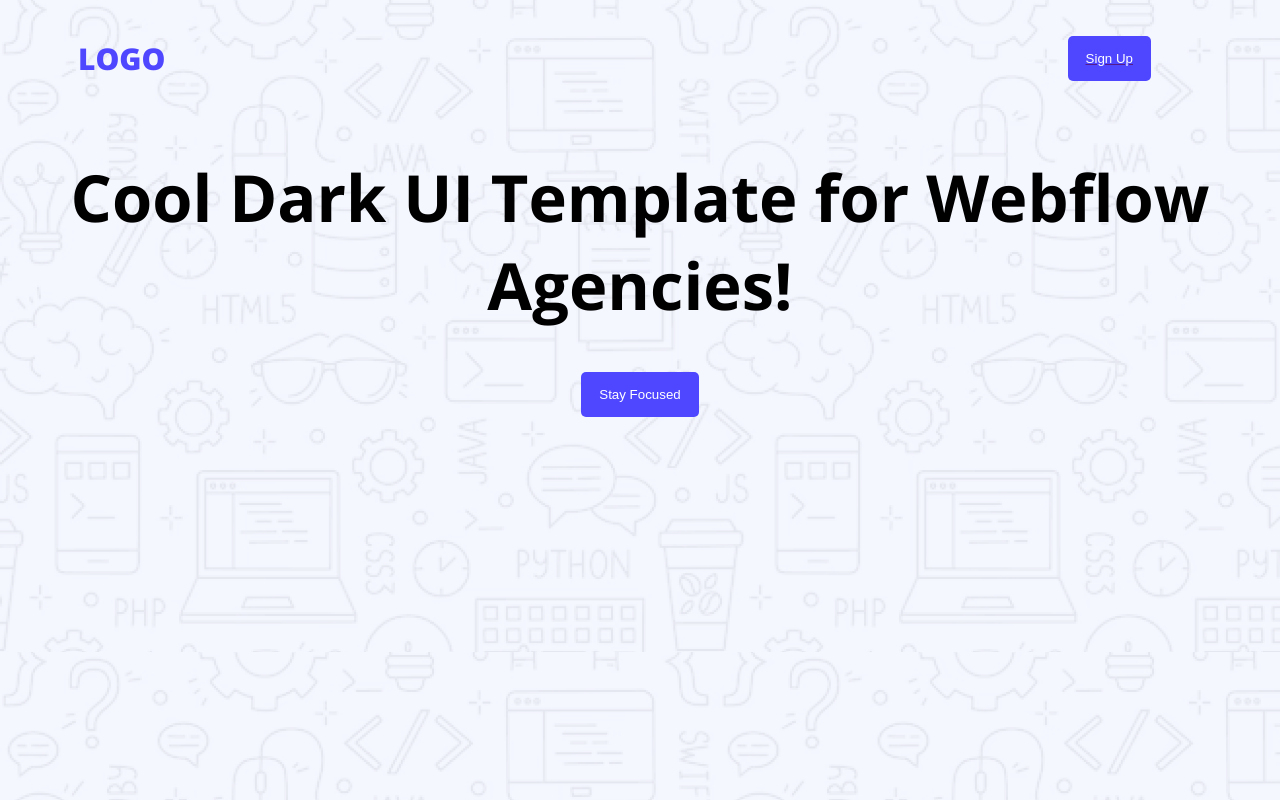
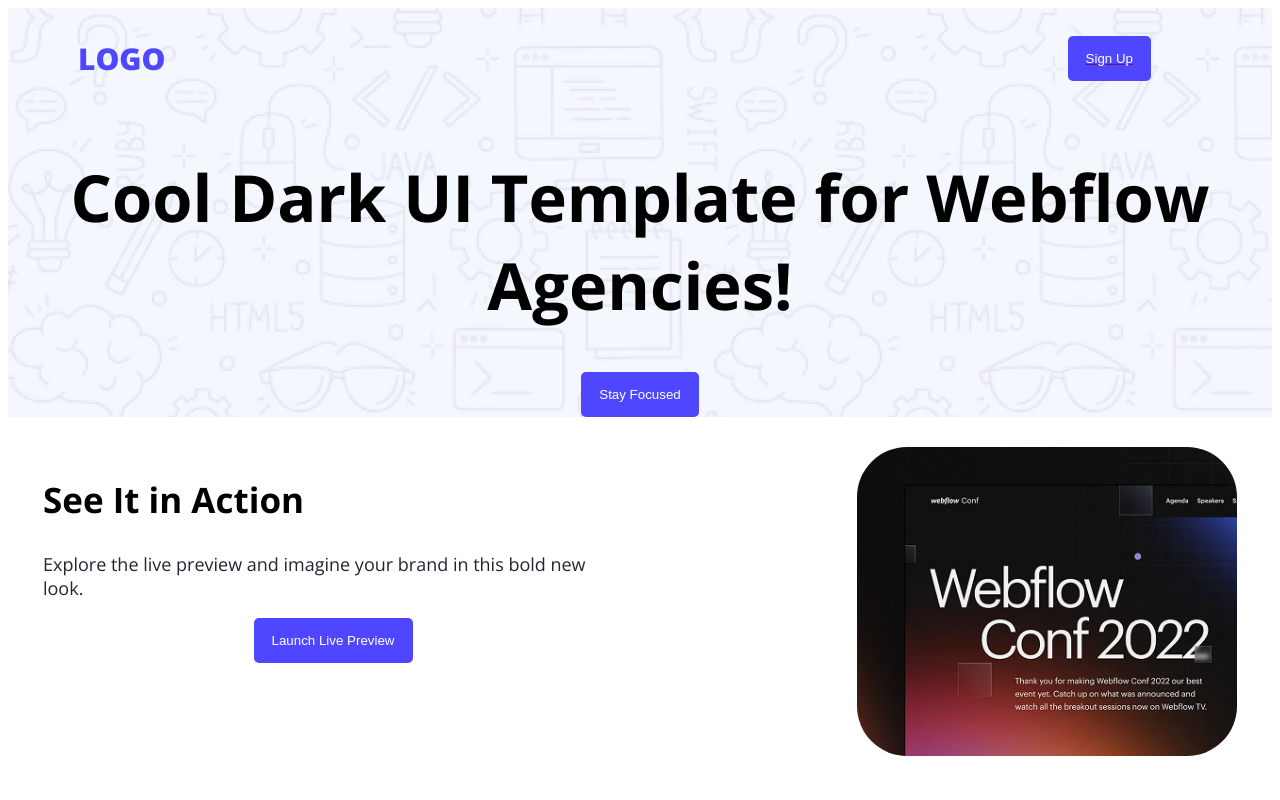
Before and after one commit to AfrozaParvin/cool-dark-ui-template, a plain HTML site: page index.html in a window 1280 px wide. Drawn offline with nearby package versions, Linux system fonts and the light colour scheme.

Commit message:
changes header background image

```diff
--- a/index.html
+++ b/index.html
@@ -11,7 +11,7 @@
     <link rel="stylesheet" href="styles/template.css">
 </head>
 <body class="open-sans-normal">
-    <header>
+    <header class="header">
         <nav>
             <h3 class="nav-title">LOGO</h3>
             <ul>
@@ -29,6 +29,15 @@
 
     </header>
     <main>
+        <section class="action">
+    <div class="action-section">
+        <h2 class="section-title">See It in Action</h2>
+        <p class="section-description">Explore the live preview and imagine your brand in this bold new look.</p>
+         <button class="btn-primary">Launch Live Preview</button>
+     </div>
+     <img class="action-pic" src="images/wc-mini.png" alt="">
+
+        </section>
 
     </main>
     <footer>
--- a/styles/template.css
+++ b/styles/template.css
@@ -41,11 +41,36 @@ nav ul li{
     text-align: center;
 
 }
-body{
+.header{
     background-image: url(../images/Hero-bg.png);
+
 }
 .btn-primary{
 
 display: block;
 margin: auto;
 }
+ /* section style */
+ .section-title{
+    font-size: 35px;
+    font-weight: bold;
+    color:black;
+
+ }
+ .section-description{
+    font-size: 18px;
+    color: #252432;
+
+ }
+ .action-pic{
+    width:380px;
+    border-radius: 50px;
+ }
+ .action{
+    display: flex;
+    margin: 30px 35px 0 35px;
+    justify-content: space-between;
+ }
+ .action-section{
+    width: 580px;
+ }
```
Also changed, not shown: images/wc-mini.png (added).
